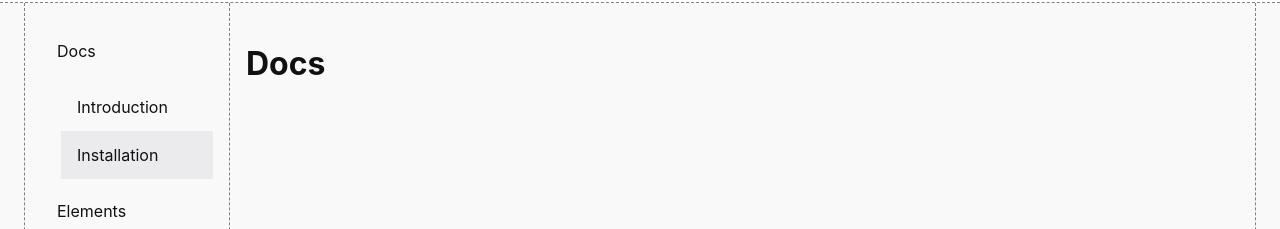
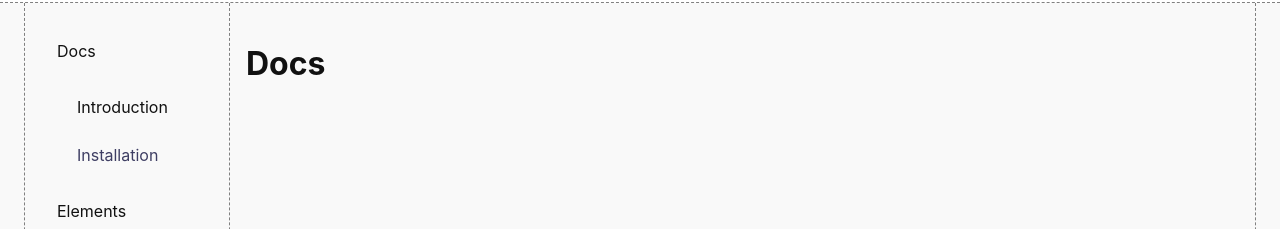
Before and after one commit to fazlyalahi01/mui-kit, a Next.js app: page /docs/installation in a window 1280 px wide. Shown: the part 62-291 px from the top of the page. Built offline with nearby package versions, Linux system fonts and the light colour scheme.

Commit message:
refactor: sidebar active color, width, mobile responsiveness.

```diff
--- a/src/app/(public)/(content)/components/content-sidebar.tsx
+++ b/src/app/(public)/(content)/components/content-sidebar.tsx
@@ -23,9 +23,15 @@ export const ContentSidebar = ({
 }: ContentSidebarProps) => {
   const [open, setOpen] = React.useState<TContentSidebarMode>("DOCS");
   const pathname = usePathname();
+  console.log(pathname, "pathname....");
 
   const handleClick = (mode: TContentSidebarMode) => {
     setOpen((prev) => (prev === mode ? "" : mode));
+  };
+
+  const isActive = (path: string) => {
+    console.log(path, "path......");
+    return pathname === path;
   };
 
   return (
@@ -66,7 +72,6 @@ export const ContentSidebar = ({
                   >
                     <List>
                       {items.map((item) => {
-                        const isActive = pathname === item.path;
                         return (
                           <ListItem
                             key={item.path}
@@ -74,8 +79,19 @@ export const ContentSidebar = ({
                             sx={{ pl: 1 }}
                           >
                             <Link href={item.path} legacyBehavior passHref>
-                              <ListItemButton selected={isActive}>
-                                <ListItemText primary={item.label} />
+                              <ListItemButton>
+                                <ListItemText
+                                  primary={item.label}
+                                  slotProps={{
+                                    primary: {
+                                      sx: {
+                                        color: isActive(item.path)
+                                          ? "primary.main"
+                                          : "text.primary",
+                                      },
+                                    },
+                                  }}
+                                />
                               </ListItemButton>
                             </Link>
                           </ListItem>
@@ -88,7 +104,18 @@ export const ContentSidebar = ({
                 <ListItem key={path || key} disablePadding>
                   <Link href={path || ""} legacyBehavior passHref>
                     <ListItemButton>
-                      <ListItemText primary={label} />
+                      <ListItemText
+                        primary={label}
+                        slotProps={{
+                          primary: {
+                            sx: {
+                              color: isActive(path || "")
+                                ? "primary.main"
+                                : "text.primary",
+                            },
+                          },
+                        }}
+                      />
                     </ListItemButton>
                   </Link>
                 </ListItem>
--- a/src/app/(public)/(content)/layout.tsx
+++ b/src/app/(public)/(content)/layout.tsx
@@ -24,7 +24,6 @@ export default function ContentLayout({
             display: { xs: "none", md: "block" },
             p: 2,
             borderRight: "1px dashed gray",
-            // overflow: "hidden",
           }}
         >
           <ContentSidebar />
--- a/src/components/header.tsx
+++ b/src/components/header.tsx
@@ -152,10 +152,8 @@ export const Header = () => {
         sx={{
           display: { xs: "block", md: "none" },
           "& .MuiDrawer-paper": { boxSizing: "border-box", width: 280, backgroundColor: "background.default" },
-          // background: "red",
         }}
       >
-        {/* {drawer} */}
         <ContentSidebar />
       </Drawer>
     </AppBar>
--- a/src/router/paths.ts
+++ b/src/router/paths.ts
@@ -14,7 +14,7 @@ export const contentSidebarPathGroups: {
   path?: string;
 }[] = [
   { key: "DOCS", label: "Docs", items: docs },
-  { key: "ELEMENTS", label: "Elements", path: "elements", items: [] },
-  { key: "BLOCKS", label: "Blocks", path: "blocks", items: [] },
+  { key: "ELEMENTS", label: "Elements", path: "/elements", items: [] },
+  { key: "BLOCKS", label: "Blocks", path: "/blocks", items: [] },
   // { key: "KITS", label: "Kits", items: [], path: "/kits" },
 ];
```
Also changed, not shown: src/app/(public)/(content)/blocks/page.tsx (added, +7 -0 lines).
